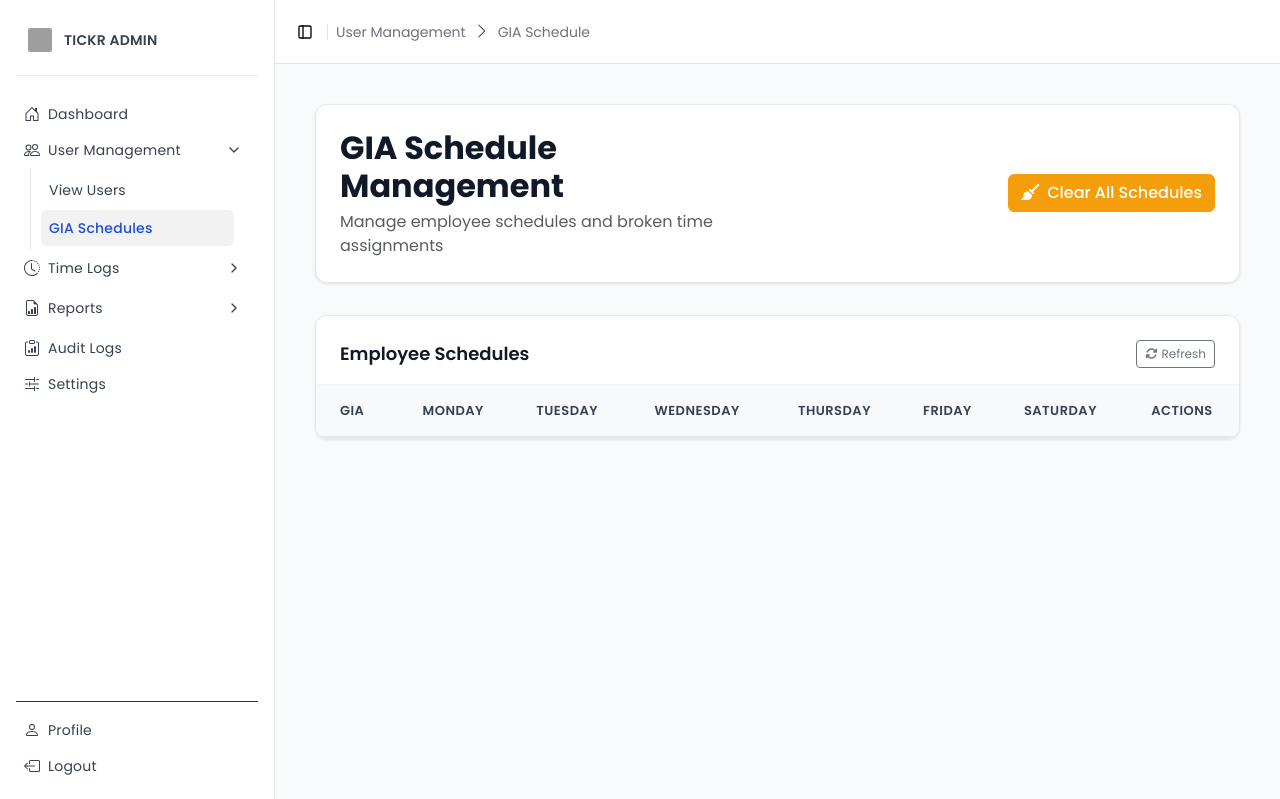
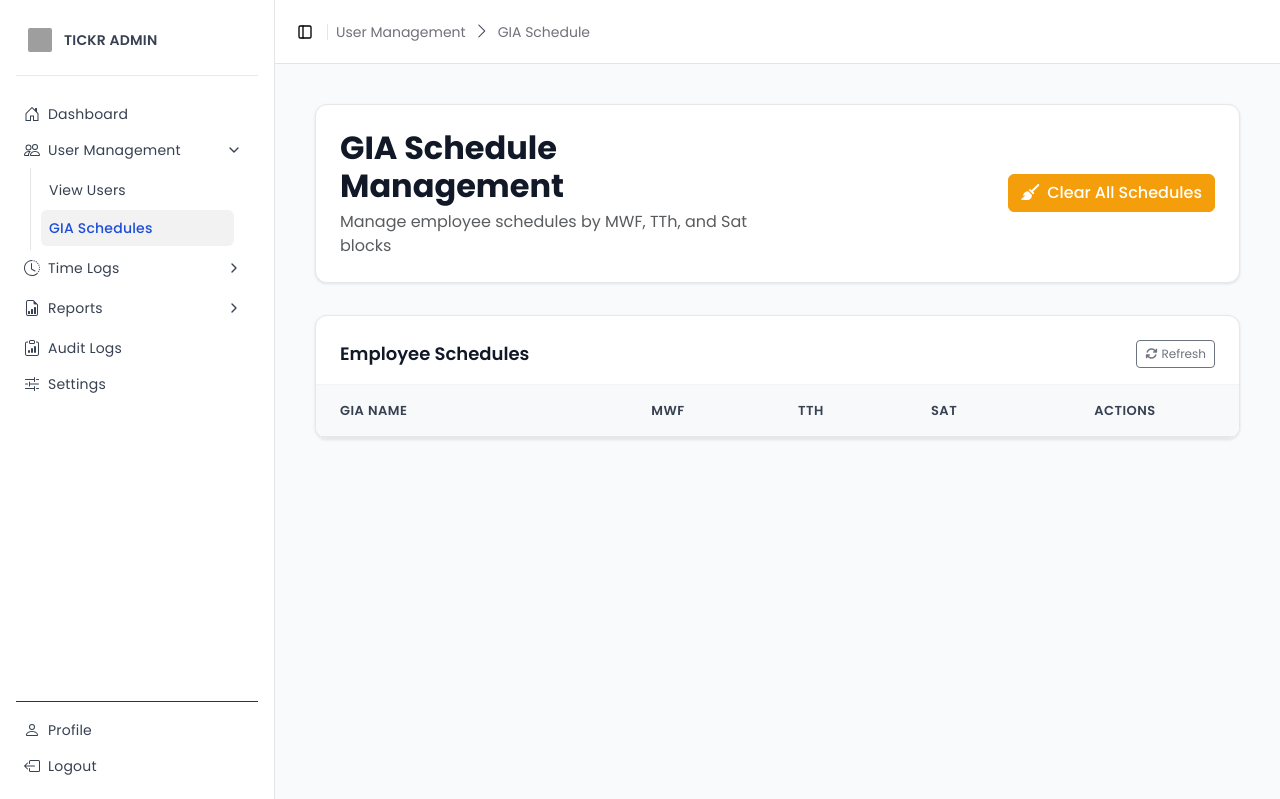
Before and after one commit to earlhsjks/tickr, a Flask app: page /admin/gia-schedule in a window 1280 px wide. Shown: the top 799 px of the page. Run offline with Flask 3, Linux system fonts and the light colour scheme; the visitor is signed in with stand-in values (Sample User, id 1); data comes from the database, SQL or seed files in the repository; data that the repository does not hold is empty; some libraries are stand-ins or nearby versions; grey boxes are pictures that could not be loaded.

Commit message:
schedule view fix attempt

```diff
--- a/routes/api.py
+++ b/routes/api.py
@@ -291,7 +291,8 @@ def get_user_schedule(user_id):
 
     return jsonify({
         'user': user_data,
-        'schedules': user_schedules
+        'schedules': user_schedules,
+        'success': True
     })
 
 
--- a/static/js/gia_dashboard.js
+++ b/static/js/gia_dashboard.js
@@ -323,7 +323,7 @@ document.addEventListener('DOMContentLoaded', function() {
                 const data = await response.json();
 
                 // REMOVED: !data.success check because your API returns the object directly
-                if (!response.ok) {
+                if (!response.success) {
                     throw new Error(data.error || 'Failed to fetch schedule');
                 }
 
--- a/templates/admin/schedule.html
+++ b/templates/admin/schedule.html
@@ -10,71 +10,50 @@
     <link rel="stylesheet" href="https://cdnjs.cloudflare.com/ajax/libs/font-awesome/6.5.1/css/all.min.css">
     <link rel="stylesheet" href="{{ url_for('static', filename='css/bootstrap.min.css') }}">
     <link rel="stylesheet" href="{{ url_for('static', filename='css/style.css') }}">
+
     <div class="main-container">
-        <!-- Page Header -->
         <div class="page-header">
             <div class="row align-items-center">
                 <div class="col-md-6">
                     <div class="page-title">
                         <h1 class="mb-1">GIA Schedule Management</h1>
-                        <p class="mb-0 text-muted">Manage employee schedules and broken time assignments</p>
+                        <p class="mb-0 text-muted">Manage employee schedules by MWF, TTh, and Sat blocks</p>
                     </div>
                 </div>
-                <div class="col-md-6">
-                    <div class="page-actions d-flex justify-content-md-end gap-3 mt-3 mt-md-0">
-                        <div class="search-container flex-grow-1 flex-md-grow-0" hidden>
-                            <input type="text" class="form-control" placeholder="Search employees..." id="scheduleSearch">
-                        </div>
+                <div class="col-md-6 text-md-end mt-3 mt-md-0">
                     <button class="btn btn-warning clear-schedules-btn">
                         <i class="fas fa-broom me-2"></i>Clear All Schedules
-                        </button>
-                        <button class="btn btn-success add-schedule-btn" hidden>
-                            <i class="fas fa-plus me-2"></i>Add Schedule
                     </button>
                 </div>
             </div>
         </div>
-        </div>
 
-        <!-- Schedule Type Tabs -->
-        <!-- Employee Schedules -->
         <div class="content-card">
             <div class="card-header d-flex justify-content-between align-items-center">
                 <h2 class="mb-0">Employee Schedules</h2>
-                <div class="d-flex gap-2">
-                    <button class="btn btn-outline-primary btn-sm" hidden>
-                        <i class="fas fa-download me-1"></i>Export
-                    </button>
                 <button class="btn btn-outline-secondary btn-sm">
                     <i class="fas fa-sync me-1"></i>Refresh
                 </button>
-                </div>
             </div>
             <div class="card-body p-0">
                 <div class="table-responsive">
                     <table class="table table-hover mb-0">
                         <thead class="table-light">
                             <tr>
-                                <th class="ps-4">GIA</th>
-                                <th class="text-center">Monday</th>
-                                <th class="text-center">Tuesday</th>
-                                <th class="text-center">Wednesday</th>
-                                <th class="text-center">Thursday</th>
-                                <th class="text-center">Friday</th>
-                                <th class="text-center">Saturday</th>
-                                <!-- <th class="text-center">Sunday</th> -->
+                                <th class="ps-4">GIA Name</th>
+                                <th class="text-center">MWF</th>
+                                <th class="text-center">TTh</th>
+                                <th class="text-center">Sat</th>
                                 <th class="text-center">Actions</th>
                             </tr>
                         </thead>
                         <tbody id="scheduleTableBody">
-                            <!-- JS POP -->
                             </tbody>
                     </table>
                 </div>
             </div>
         </div>
 
-        <!-- Schedule Editing Modal -->
         <div class="modal fade" id="scheduleEditModal" tabindex="-1">
             <div class="modal-dialog modal-lg">
                 <div class="modal-content">
@@ -84,110 +63,69 @@
                     </div>
                     <div class="modal-body">
                         <form id="scheduleEditForm">
-                            <!-- Employee Selection -->
                             <div class="row g-3 mb-4">
                                 <div class="col-md-12">
                                     <h5 class="text-left fw-bold" id="editWho"></h5>
                                 </div>
                             </div>
 
-                            <!-- Hidden ID -->
                             <input type="text" name="userId" id="userId" readonly hidden>
 
-                            <!-- Normal Schedule Section -->
                             <div class="mb-4">
-                                <h6 class="fw-bold mb-3">Normal Schedule</h6>
+                                <h6 class="fw-bold mb-3">Normal Schedule Blocks</h6>
                                 <div class="row g-3">
-                                    <div class="col">
-                                        <label class="form-label">Monday</label>
+                                    <div class="col-md-6 mb-2">
+                                        <label class="form-label fw-semibold">MWF</label>
                                         <div class="d-flex gap-2">
-                                            <input type="time" class="form-control" id="mondayIn">
-                                            <input type="time" class="form-control" id="mondayOut">
+                                            <div class="input-group">
+                                                <span class="input-group-text small">In</span>
+                                                <input type="time" class="form-control" id="mwfIn">
                                             </div>
-                                        <div class="form-check mt-2" hidden>
-                                            <input class="form-check-input" type="checkbox" id="mondayOff">
-                                            <label class="form-check-label" for="mondayOff">Rest Day</label>
+                                            <div class="input-group">
+                                                <span class="input-group-text small">Out</span>
+                                                <input type="time" class="form-control" id="mwfOut">
                                             </div>
                                         </div>
-                                    <div class="col">
-                                        <label class="form-label">Tuesday</label>
+                                    </div>
+
+                                    <div class="col-md-6 mb-2">
+                                        <label class="form-label fw-semibold">TTh</label>
                                         <div class="d-flex gap-2">
-                                            <input type="time" class="form-control" id="tuesdayIn">
-                                            <input type="time" class="form-control" id="tuesdayOut">
+                                            <div class="input-group">
+                                                <span class="input-group-text small">In</span>
+                                                <input type="time" class="form-control" id="tthIn">
                                             </div>
-                                        <div class="form-check mt-2" hidden>
-                                            <input class="form-check-input" type="checkbox" id="tuesdayOff">
-                                            <label class="form-check-label" for="tuesdayOff">Rest Day</label>
+                                            <div class="input-group">
+                                                <span class="input-group-text small">Out</span>
+                                                <input type="time" class="form-control" id="tthOut">
                                             </div>
                                         </div>
-                                    <div class="col">
-                                        <label class="form-label">Wednesday</label>
+                                    </div>
+
+                                    <div class="col-md-6 mb-2">
+                                        <label class="form-label fw-semibold">Saturday</label>
                                         <div class="d-flex gap-2">
-                                            <input type="time" class="form-control" id="wednesdayIn">
-                                            <input type="time" class="form-control" id="wednesdayOut">
+                                            <div class="input-group">
+                                                <span class="input-group-text small">In</span>
+                                                <input type="time" class="form-control" id="satIn">
                                             </div>
-                                        <div class="form-check mt-2" hidden>
-                                            <input class="form-check-input" type="checkbox" id="wednesdayOff">
-                                            <label class="form-check-label" for="wednesdayOff">Rest Day</label>
+                                            <div class="input-group">
+                                                <span class="input-group-text small">Out</span>
+                                                <input type="time" class="form-control" id="satOut">
                                             </div>
-                                    </div>
-                                    <div class="col">
-                                        <label class="form-label">Thursday</label>
-                                        <div class="d-flex gap-2">
-                                            <input type="time" class="form-control" id="thursdayIn">
-                                            <input type="time" class="form-control" id="thursdayOut">
-                                        </div>
-                                        <div class="form-check mt-2" hidden>
-                                            <input class="form-check-input" type="checkbox" id="thursdayOff">
-                                            <label class="form-check-label" for="thursdayOff">Rest Day</label>
-                                        </div>
-                                    </div>
-                                    <div class="col">
-                                        <label class="form-label">Friday</label>
-                                        <div class="d-flex gap-2">
-                                            <input type="time" class="form-control" id="fridayIn">
-                                            <input type="time" class="form-control" id="fridayOut">
-                                        </div>
-                                        <div class="form-check mt-2" hidden>
-                                            <input class="form-check-input" type="checkbox" id="fridayOff">
-                                            <label class="form-check-label" for="fridayOff">Rest Day</label>
-                                        </div>
-                                    </div>
-                                    <div class="col">
-                                        <label class="form-label">Saturday</label>
-                                        <div class="d-flex gap-2">
-                                            <input type="time" class="form-control" id="saturdayIn">
-                                            <input type="time" class="form-control" id="saturdayOut">
-                                        </div>
-                                        <div class="form-check mt-2" hidden>
-                                            <input class="form-check-input" type="checkbox" id="saturdayOff">
-                                            <label class="form-check-label" for="saturdayOff">Rest Day</label>
-                                        </div>
-                                    </div>
-                                    <div class="col" hidden>
-                                        <label class="form-label">Sunday</label>
-                                        <div class="d-flex">
-                                            <input type="time" class="form-control" id="sundayIn">
-                                            <input type="time" class="form-control" id="sundayOut">
-                                        </div>
-                                        <div class="form-check mt-2" hidden>
-                                            <input class="form-check-input" type="checkbox" id="sundayOff">
-                                            <label class="form-check-label" for="sundayOff">Rest Day</label>
                                         </div>
                                     </div>
                                 </div>
                             </div>
 
-                            <!-- Broken Schedule Section -->
                             <div class="mb-4">
                                 <div class="d-flex justify-content-between align-items-center mb-3">
-                                    <h6 class="fw-bold mb-0">Broken Schedule</h6>
+                                    <h6 class="fw-bold mb-0">Broken Schedule (Split Shifts)</h6>
                                     <button type="button" class="btn btn-sm btn-success" id="addBrokenSchedule">
-                                        <i class="fas fa-plus me-1"></i>Add Broken Schedule
+                                        <i class="fas fa-plus me-1"></i>Add Split
                                     </button>
                                 </div>
                                 <div id="brokenScheduleContainer">
-                                    <!-- Broken schedules will be dynamically added here -->
                                     </div>
                             </div>
                         </form>
@@ -200,33 +138,28 @@
             </div>
         </div>
 
-        <!-- Broken Schedule Template (hidden) -->
         <div id="brokenScheduleTemplate" class="d-none">
-            <div class="broken-schedule-item border rounded p-3 mb-3">
+            <div class="broken-schedule-item border rounded p-3 mb-3 bg-light">
                 <div class="d-flex justify-content-between align-items-center mb-3">
-                    <h6 class="mb-0">Broken Schedule</h6>
+                    <h6 class="mb-0 text-primary fw-bold">Additional Shift</h6>
                     <button type="button" class="btn btn-sm btn-outline-danger remove-broken-schedule">
                         <i class="fas fa-times"></i>
                     </button>
                 </div>
                 <div class="row g-3">
-                    <div class="col">
-                        <label class="form-label">Day</label>
+                    <div class="col-md-4">
+                        <label class="form-label">Target Block</label>
                         <select class="form-select broken-day">
-                            <option value="monday">Monday</option>
-                            <option value="tuesday">Tuesday</option>
-                            <option value="wednesday">Wednesday</option>
-                            <option value="thursday">Thursday</option>
-                            <option value="friday">Friday</option>
-                            <option value="saturday">Saturday</option>
-                            <option value="sunday">Sunday</option>
+                            <option value="mwf">MWF</option>
+                            <option value="tth">TTh</option>
+                            <option value="sat">Saturday</option>
                         </select>
                     </div>
                     <div class="col-md-8">
-                        <label class="form-label">Second Shift</label>
+                        <label class="form-label">Second Shift (Start - End)</label>
                         <div class="d-flex gap-2">
-                            <input type="time" class="form-control" placeholder="Start">
-                            <input type="time" class="form-control" placeholder="End">
+                            <input type="time" class="form-control split-start">
+                            <input type="time" class="form-control split-end">
                         </div>
                     </div>
                 </div>
@@ -234,7 +167,6 @@
         </div>
     </div>
 
-      <!-- Delete Confirmation Modal -->
     <div class="modal fade" id="clearConfirmModal" tabindex="-1">
         <div class="modal-dialog">
             <div class="modal-content">
@@ -242,20 +174,14 @@
                     <h5 class="modal-title">Confirm Clearing</h5>
                     <button type="button" class="btn-close" data-bs-dismiss="modal"></button>
                 </div>
-            <div class="modal-body">
-            <div class="text-center">
+                <div class="modal-body text-center">
                     <i class="fas fa-exclamation-triangle text-warning mb-3" style="font-size: 48px"></i>
                     <h6>Are you sure you want to clear all GIA schedules?</h6>
-                <p class="text-muted mb-0">This action cannot be undone.</p>
-            </div>
+                    <p class="text-muted">This will remove all block assignments for every user.</p>
                 </div>
                 <div class="modal-footer">
-            <button type="button" class="btn btn-secondary" data-bs-dismiss="modal">
-                Cancel
-            </button>
-            <button type="button" class="btn btn-danger" id="confirmClear">
-                Confirm
-            </button>
+                    <button type="button" class="btn btn-secondary" data-bs-dismiss="modal">Cancel</button>
+                    <button type="button" class="btn btn-danger" id="confirmClear">Confirm</button>
                 </div>
             </div>
         </div>
```
Lines whose indentation alone changed are shown as unchanged.
